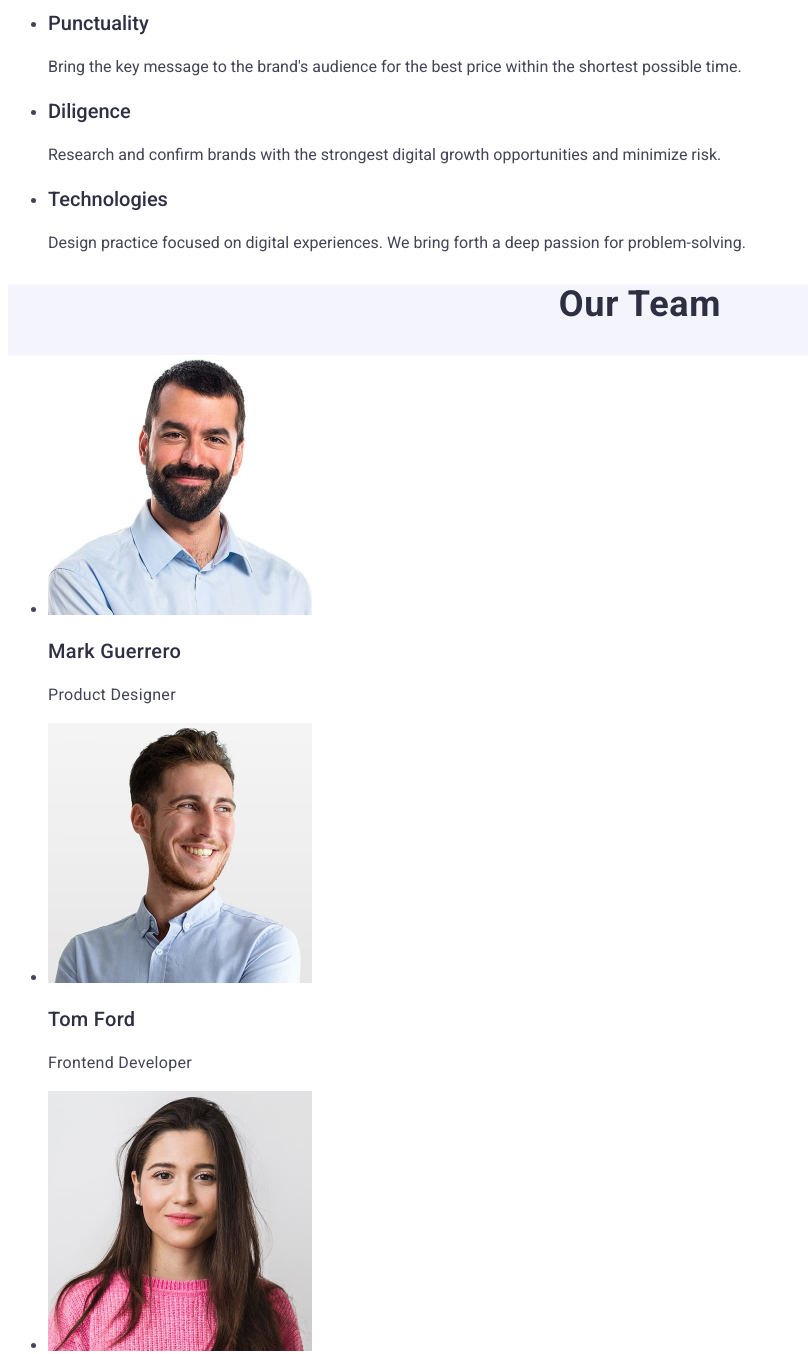
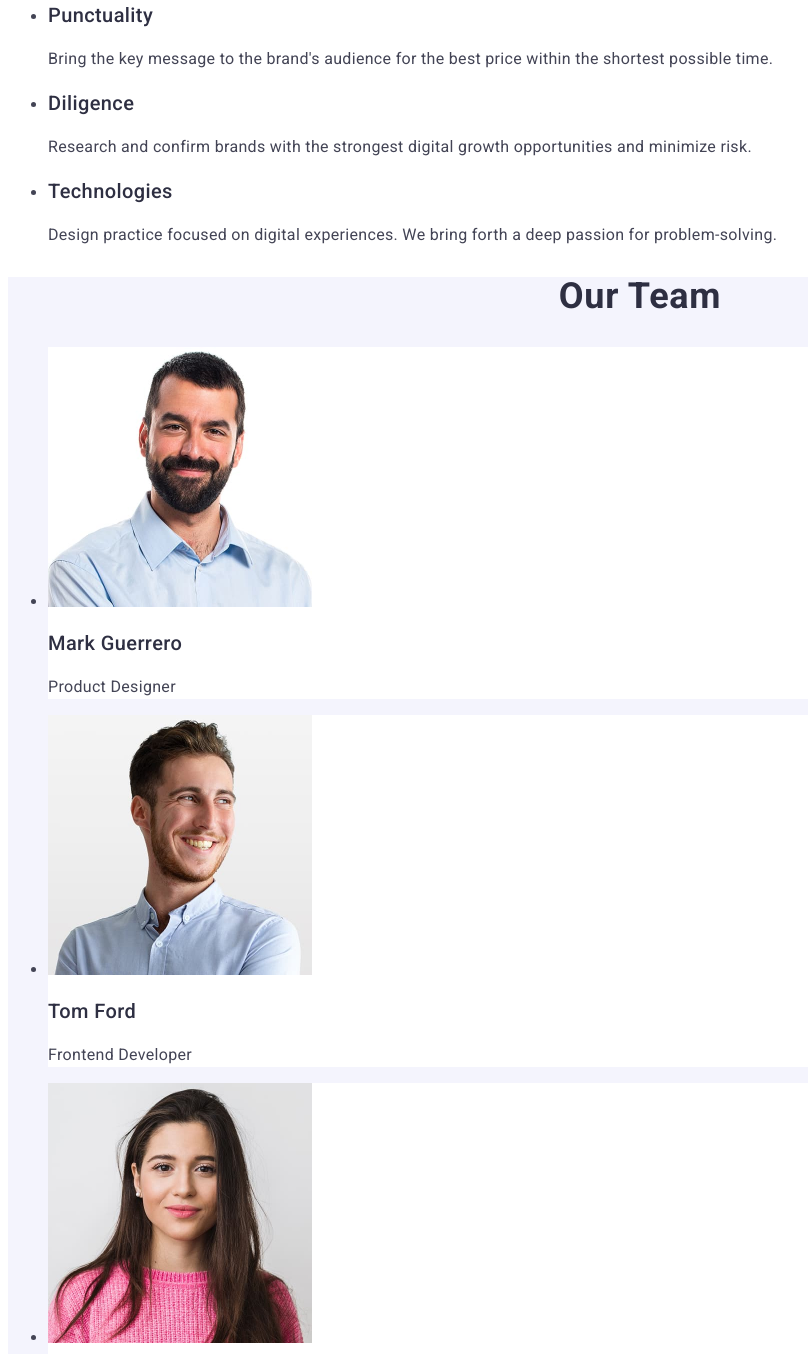
Before and after one commit to Katerynakulik/goit-markup-hw-02, a plain HTML site: page index.html in a window 1280 px wide. Shown: the part 485-1839 px from the top of the page, without its empty margins (0-808 px from the left). Drawn offline with Linux system fonts and the light colour scheme.

Commit message:
edition 1

```diff
--- a/css/styles.css
+++ b/css/styles.css
@@ -61,6 +61,7 @@ body {
     font-weight: bold;
     line-height: 1.07;
     text-align: center;
+    letter-spacing: 0.02em;
    }
 .order-button{
     background-color:#4d5ae5;
@@ -85,11 +86,13 @@ body {
     font-size: 20px;
     line-height: 1.2;
     color: #2e2f42;
+    letter-spacing: 0.02em;
 
 }
 .strengths-list-text{
     font-weight: 400;
     line-height: 1.5;
+    letter-spacing: 0.02em;
 }
 .team{
     background-color: #F4F4FD;
@@ -113,6 +116,7 @@ body {
     font-size: 20px;
     line-height: 1.2;
     color: #2e2f42;
+    letter-spacing: 0.02em;
 }
 
 .team-list-text {
@@ -135,6 +139,7 @@ body {
     font-size: 20px;
     line-height: 1.2;
     color: #2e2f42;
+    letter-spacing: 0.02em;
 }
 
 .portfolio-list-text {
--- a/index.html
+++ b/index.html
@@ -11,9 +11,12 @@
     </head>
     <body>
         <header class="header">
-            <a class="web-header" href="./index.html">Web<span class="span-studio">Studio</span></a>
+
             <nav class="navbar">
                 <ul>
+                    <li class="navbar-punkt">
+                        <a class="web-header" href="./index.html">Web<span class="span-studio">Studio</span></a>
+                    </li>
                     <li class="navbar-punkt"><a href="">Studio</a></li>
                     <li class="navbar-punkt"><a href="">Portfolio</a></li>
                     <li class="navbar-punkt"><a href="">Contacts</a></li>
@@ -63,23 +66,23 @@
             </section>
             <section class="team">
                 <h2 class="team-title">Our Team</h2>
-                <ul class="team-list">
-                    <li>
+                <ul>
+                    <li class="team-list">
                         <img src="./images/teamcard1.jpg" alt="Photo" width="264"/>
                         <h3 class="team-list-title">Mark Guerrero</h3>
                         <p class="team-list-text">Product Designer</p>
                     </li>
-                    <li>
+                    <li class="team-list">
                         <img src="./images/teamcard2.jpg" alt="Photo" width="264"/>
                         <h3 class="team-list-title">Tom Ford</h3>
                         <p class="team-list-text">Frontend Developer</p>
                     </li>
-                    <li>
+                    <li class="team-list">
                         <img src="./images/teamcard3.jpg" alt="Photo" width="264"/>
                         <h3 class="team-list-title">Camila Garcia</h3>
                         <p class="team-list-text">Marketing</p>
                     </li>
-                    <li>
+                    <li class="team-list">
                         <img src="./images/teamcard4.jpg" alt="Photo" width="264"/>
                         <h3 class="team-list-title">Daniel Wilson</h3>
                         <p class="team-list-text">UI Designer</p>
```
